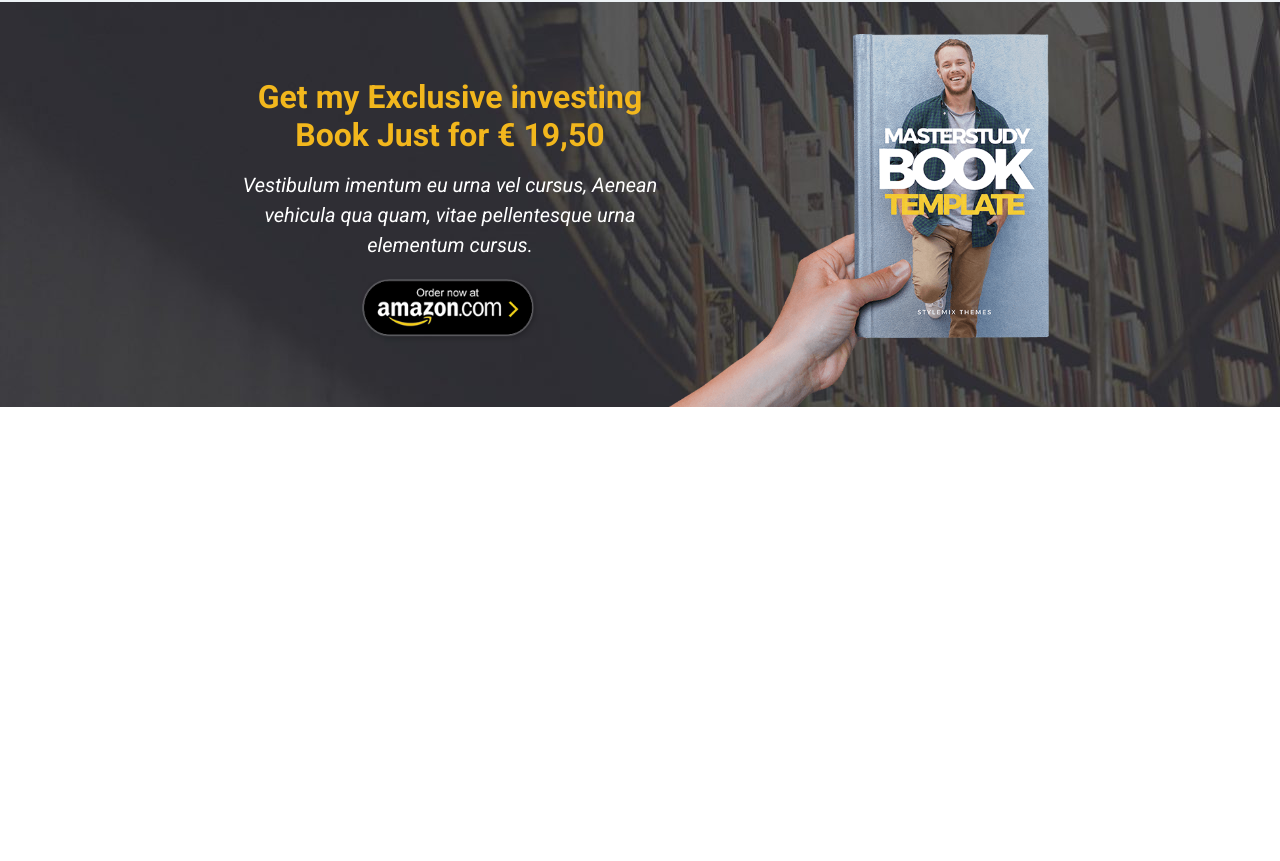
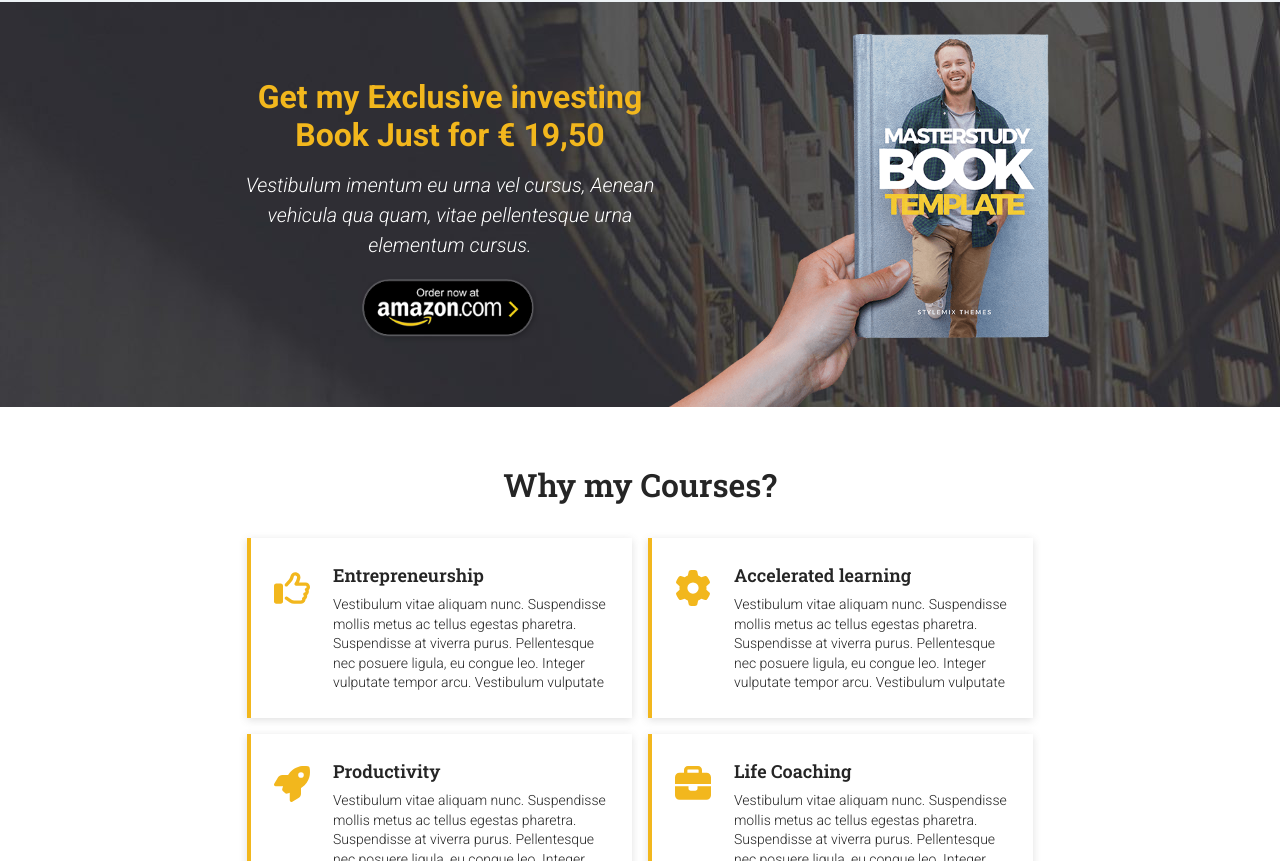
Before and after one commit to Garox7/proj-html-vuejs, a Vue app: page / in a window 1280 px wide. Shown: the part 1939-2800 px from the top of the page. Before the commit the page ends 2346 px from the top, so only its background shows below. Built offline with nearby package versions, Linux system fonts and the light colour scheme.

Commit message:
Benefit section complete

```diff
--- a/src/App.vue
+++ b/src/App.vue
@@ -177,6 +177,35 @@ export default {
             book_img: 'img/book.png',
             bg_img: 'img/slide-2.jpg',
           },
+        benefitsSection:
+          {
+            title:
+              {
+                title: 'Why my Courses?',
+              },
+            benefit: [
+              {
+                title: 'Entrepreneurship',
+                text: 'Vestibulum vitae aliquam nunc. Suspendisse mollis metus ac tellus egestas pharetra. Suspendisse at viverra purus. Pellentesque nec posuere ligula, eu congue leo. Integer vulputate tempor arcu. Vestibulum vulputate',
+                benefit_icon: 'fa-regular fa-thumbs-up',
+              },
+              {
+                title: 'Accelerated learning',
+                text: 'Vestibulum vitae aliquam nunc. Suspendisse mollis metus ac tellus egestas pharetra. Suspendisse at viverra purus. Pellentesque nec posuere ligula, eu congue leo. Integer vulputate tempor arcu. Vestibulum vulputate',
+                benefit_icon: 'fa-solid fa-gear',
+              },
+              {
+                title: 'Productivity',
+                text: 'Vestibulum vitae aliquam nunc. Suspendisse mollis metus ac tellus egestas pharetra. Suspendisse at viverra purus. Pellentesque nec posuere ligula, eu congue leo. Integer vulputate tempor arcu. Vestibulum vulputate',
+                benefit_icon: 'fa-solid fa-rocket',
+              },
+              {
+                title: 'Life Coaching',
+                text: 'Vestibulum vitae aliquam nunc. Suspendisse mollis metus ac tellus egestas pharetra. Suspendisse at viverra purus. Pellentesque nec posuere ligula, eu congue leo. Integer vulputate tempor arcu. Vestibulum vulputate',
+                benefit_icon: 'fa-solid fa-briefcase',
+              },
+            ],
+          },
       },
     };
   },
--- a/src/assets/scss/_reset.scss
+++ b/src/assets/scss/_reset.scss
@@ -29,11 +29,13 @@ h3 {
 }
 
 p, a {
+  font-size: 14px;
   color: $text-color;
 }
 
 p {
-  font-size: 14px;
+  font-weight: 300;
+  line-height: 1.4;
 }
 
 a {
--- /dev/null
+++ b/src/components/CardBenefit.vue
@@ -0,0 +1,64 @@
+<template>
+  <div class="card-benefit flex-row-center">
+    <div class="icon-container flex-row-center">
+      <font-awesome-icon :icon="`${ icon }`" class="benefit-icon"/>
+    </div>
+    <div class="text-container">
+      <h4>{{ title }}</h4>
+      <p>{{ text }}</p>
+    </div>
+  </div>
+</template>
+
+<script>
+export default {
+  name: 'CardBenefit',
+  props: {
+    title: String,
+    text: String,
+    icon: String,
+  },
+};
+</script>
+
+<style lang="scss" scoped>
+@import '@/assets/scss/variables';
+@import '@/assets/scss/reset';
+.card-benefit {
+  padding: 2rem 1rem;
+  height: 180px;
+  border-left: 4px solid $buttercup;
+  box-shadow: rgba(99, 99, 99, 0.2) 0px 2px 8px 0px;
+  transition: all .2s ease-in-out;
+
+  .icon-container.flex-row-center {
+    flex: 1 1 15%;
+    height: 100%;
+    align-items: flex-start;
+
+    .benefit-icon {
+      font-size: 36px;
+      color: $buttercup;
+    }
+  }
+
+  &:hover {
+    background-color: $buttercup;
+    box-shadow: rgba(0, 0, 0, 0.24) 0px 3px 8px;
+
+    .icon-container.flex-row-center .benefit-icon {
+      color: $white;
+    }
+  }
+
+  .text-container {
+    flex: 1 1 85%;
+    margin-left: 1rem;
+
+    h4 {
+      font-size: 18px;
+      margin-bottom: .5rem;
+    }
+  }
+}
+</style>
--- a/src/components/MainApp.vue
+++ b/src/components/MainApp.vue
@@ -78,18 +78,38 @@
         </div>
       </div>
     </section>
+
+    <!-----------------
+      BENEFITS SECTION
+    ------------------->
+    <section class="benefits-section">
+      <div class="container flex-column-center">
+        <h2>{{ mainData.benefitsSection.title.title }}</h2>
+        <div class="card-container flex-row-center">
+          <CardBenefit v-for="card in mainData.benefitsSection.benefit"
+            :key="card.title"
+            :title="card.title"
+            :text="card.text"
+            :icon="card.benefit_icon"
+            class="card"
+          />
+        </div>
+      </div>
+    </section>
   </main>
 </template>
 
 <script>
 import MailCounter from '@/components/MailCounter.vue';
 import CardCourses from '@/components/CardCourses.vue';
+import CardBenefit from '@/components/CardBenefit.vue';
 
 export default {
   name: 'MainApp',
   components: {
     MailCounter,
     CardCourses,
+    CardBenefit,
   },
   props: {
     mainData: Object,
@@ -241,4 +261,25 @@ export default {
     }
   }
 }
+
+/******************
+  BENEFITS SECTION
+*******************/
+.benefits-section{
+  padding: 2.5rem 0;
+
+  h2{
+    margin-bottom: 1rem;
+  }
+  .card-container {
+    padding: 1rem;
+    gap: 1rem;
+    flex-wrap: wrap;
+
+    .card{
+      flex: 1 1 calc(100% / 2 - 1rem);
+      min-width: 320px;
+    }
+  }
+}
 </style>
--- a/src/main.js
+++ b/src/main.js
@@ -2,12 +2,31 @@ import Vue from 'vue';
 import { library } from '@fortawesome/fontawesome-svg-core';
 // eslint-disable-next-line
 import { faLinkedin, faInstagram, faFacebook, faTwitter } from '@fortawesome/free-brands-svg-icons';
-import { faSignal, faListUl } from '@fortawesome/free-solid-svg-icons';
-import { faClock } from '@fortawesome/free-regular-svg-icons';
+import {
+  faSignal,
+  faListUl,
+  faGear,
+  faRocket,
+  faBriefcase,
+} from '@fortawesome/free-solid-svg-icons';
+import { faClock, faThumbsUp } from '@fortawesome/free-regular-svg-icons';
 import { FontAwesomeIcon } from '@fortawesome/vue-fontawesome';
 import App from './App.vue';
 
-library.add(faLinkedin, faInstagram, faFacebook, faTwitter, faSignal, faListUl, faClock);
+library.add(
+  faLinkedin,
+  faInstagram,
+  faFacebook,
+  faTwitter,
+  faSignal,
+  faListUl,
+  faClock,
+  faThumbsUp,
+  faGear,
+  faRocket,
+  faBriefcase,
+);
+
 Vue.component('FontAwesomeIcon', FontAwesomeIcon);
 Vue.config.productionTip = false;
 
```
